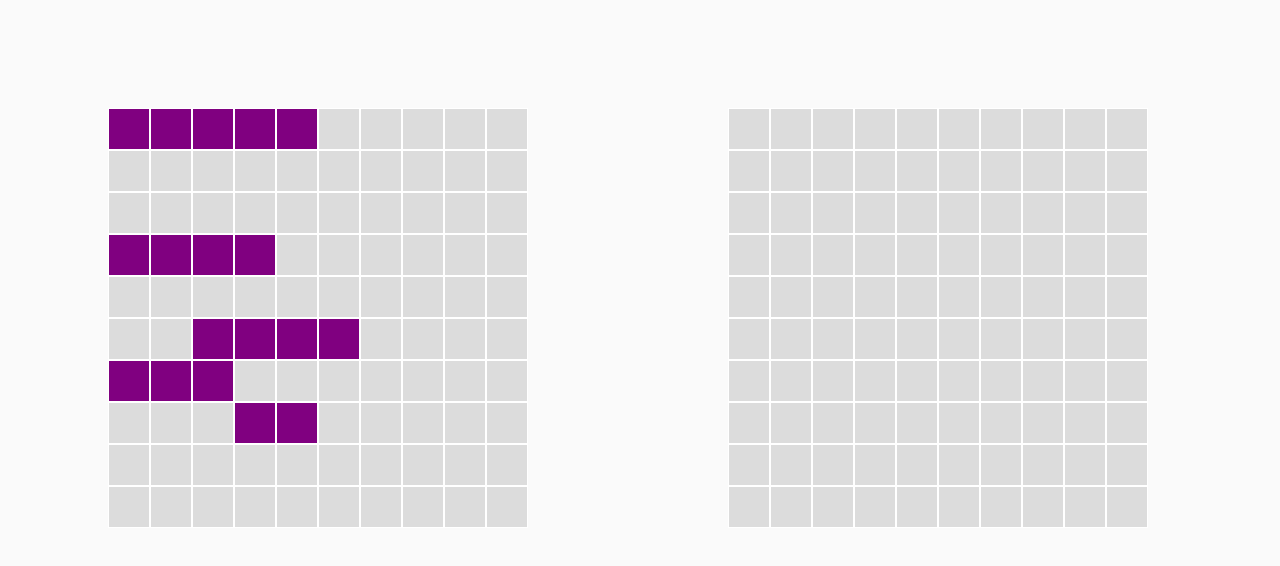
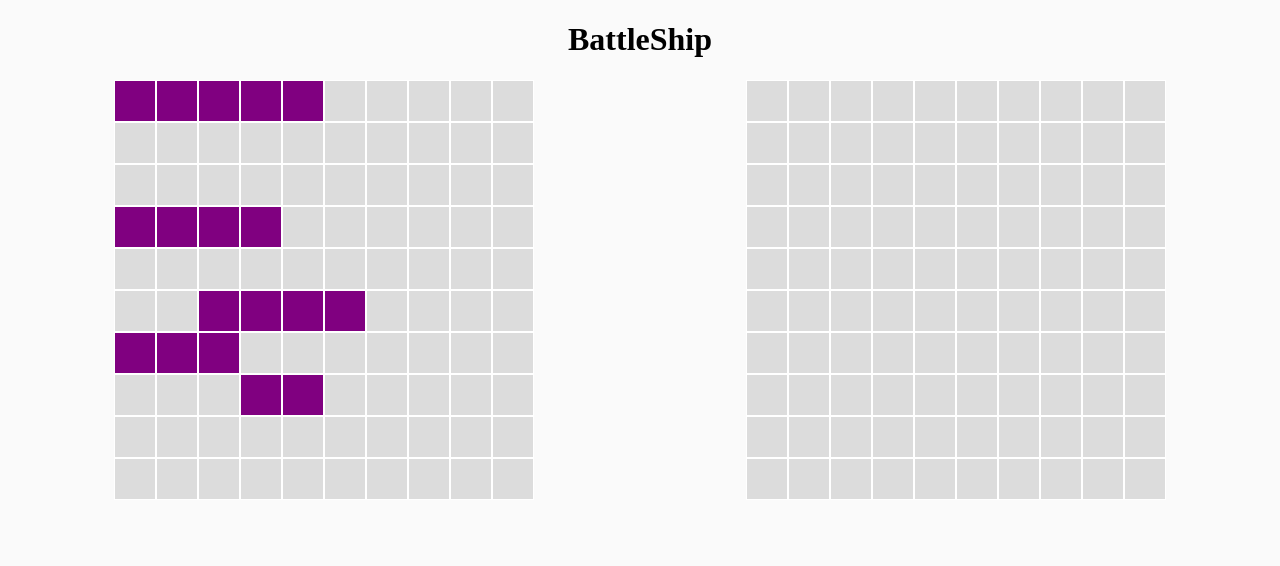
Before and after one commit to ls1955/battleship, a website with bundled scripts: page index.html in a window 1280 px wide. Built offline with nearby package versions, Linux system fonts and the light colour scheme.

Commit message:
Include header
This commit also:
Tweak css to avoid hard-coding .boards margin value

```diff
--- a/index.html
+++ b/index.html
@@ -8,6 +8,7 @@
   <script src="index.js" type="module" defer></script>
 </head>
 <body>
+  <h1>BattleShip</h1>
   <div class="boards-container">
     <div class="human-board board"></div>
     <div class="comp-board board"></div>
--- a/style.css
+++ b/style.css
@@ -2,12 +2,13 @@ body {
     background-color: rgb(250, 250, 250);
 }
 
+h1 {
+    text-align: center;
+}
+
 .boards-container {
     display: flex;
-}
-
-.board {
-    margin: 100px;
+    justify-content: space-around;
 }
 
 .row {
```
